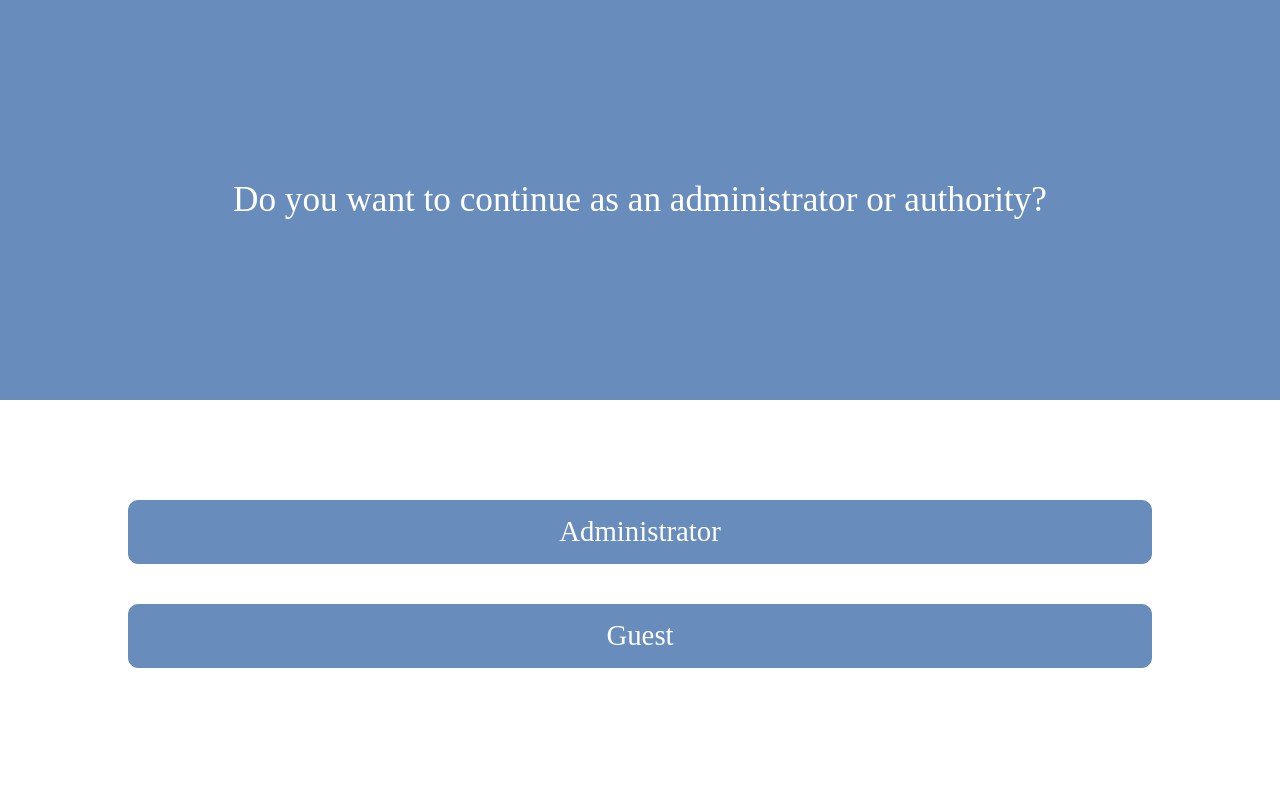
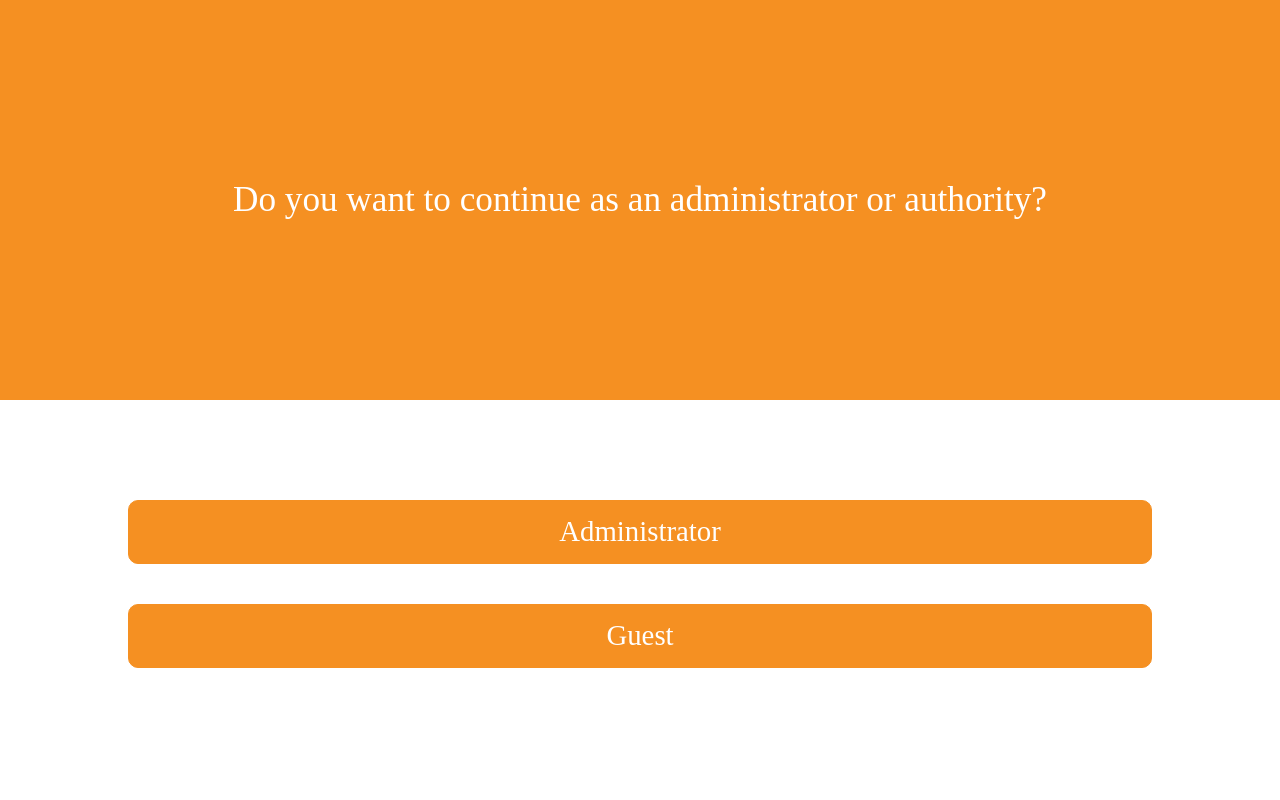
Before and after one commit to XuYinzhe/FlaskTask, a Flask app: page /authority in a window 1280 px wide. Run offline with Flask 2, Linux system fonts and the light colour scheme; some web fonts are replaced.

Commit message:
merge update

```diff
--- a/project/auth.py
+++ b/project/auth.py
@@ -35,7 +35,7 @@ def login_post():
     # check if the user actually exists
     # take the user-supplied password, hash it, and compare it to the hashed password in the database
     if not user or not check_password_hash(user.password, password):
-        flash(f'Please check your login details and try again.{user.password}{password}')
+        flash(f'Please check your login details and try again.')
         return redirect(url_for('auth.login')) # if the user doesn't exist or password is wrong, reload the page
 
     login_user(user) #, remember=remember)
--- a/project/static/authority.css
+++ b/project/static/authority.css
@@ -1,7 +1,7 @@
 #authority-form{
     width:100%;
     height:100%;
-    background-color: #688CBC;
+    background-color: #F59022;
 }
 
 #authority-div1{
@@ -38,8 +38,8 @@
     left:10%;
     width:80%;
     height:16%;
-    background-color:#688CBC;
-    border: 1px solid #688CBC;
+    background-color:#F59022;
+    border: 1px solid #F59022;
     border-radius: 10px;
     font-family:'Junge';
     font-style: normal;
@@ -54,8 +54,8 @@
     left:10%;
     width:80%;
     height:16%;
-    background-color:#688CBC;
-    border: 1px solid #688CBC;
+    background-color:#F59022;
+    border: 1px solid #F59022;
     border-radius: 10px;
     font-family:'Junge';
     font-style: normal;
```
Also changed, not shown: project/static/loading.css (+11 -1 lines), project/static/login.css (+7 -7 lines), project/static/signup.css (+11 -11 lines), icon/logo-avata-09.png (added), icon/logo-avata-10.png (added), icon/logo-avata-11.png (added), icon/logo-avata-12.png (added), project/main.py (line endings or trailing spaces).
